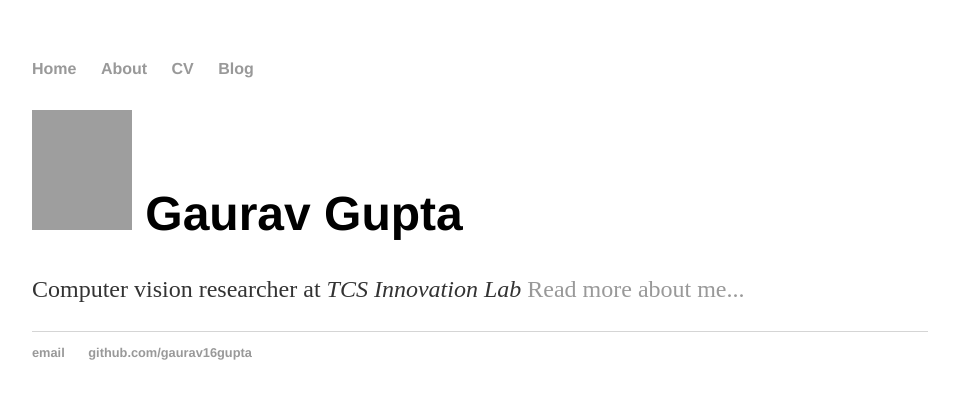
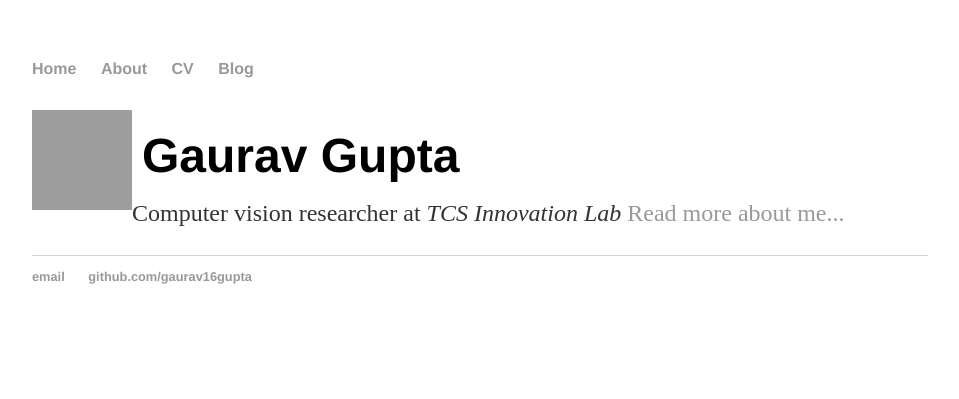
Before and after one commit to gaurav16gupta/test.github.io, a Jekyll site: the page built from index.html, in a window 1280 px wide. Shown: the top 399 px of the page, without its empty margins (160-1119 px from the left). Built offline with Jekyll 4.4.1, drawn with Linux system fonts in a browser that asks for light colours; grey boxes are pictures that could not be loaded.

Commit message:
Update index.html

```diff
--- a/index.html
+++ b/index.html
@@ -3,6 +3,10 @@ layout: default
 title: Gaurav Gupta
 ---
 <div class="blurb">
-	<h1><img src="profile.JPG" alt="profile" style="width:100px;height:120px;"> Gaurav Gupta</h1>
+	<div class="header">
+  		<img src="profile.JPG" alt="profile" />
+  		<h1>Gaurav Gupta</h1>
+	</div>
+	<!--<h1><img src="profile.JPG" alt="profile" style="width:100px;height:120px;"> Gaurav Gupta</h1>-->
 	<p>Computer vision researcher at <em>TCS Innovation Lab</em> <a href="/about">Read more about me...</a></p>
 </div><!-- /.blurb -->
```
